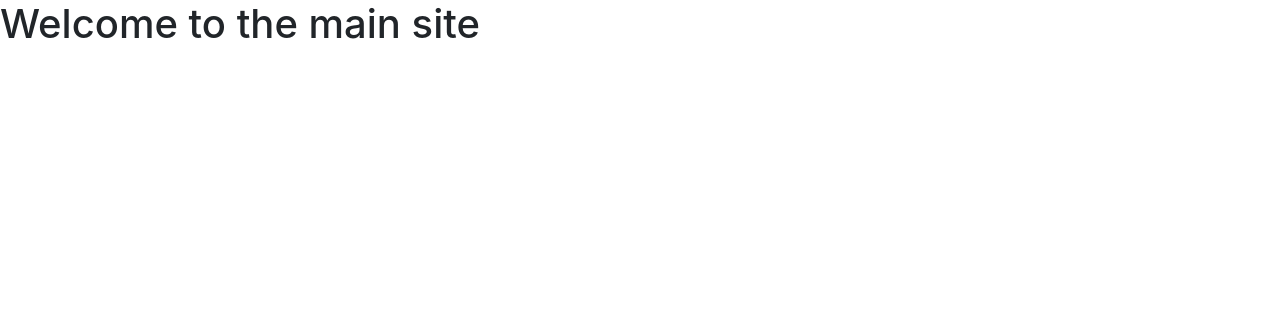
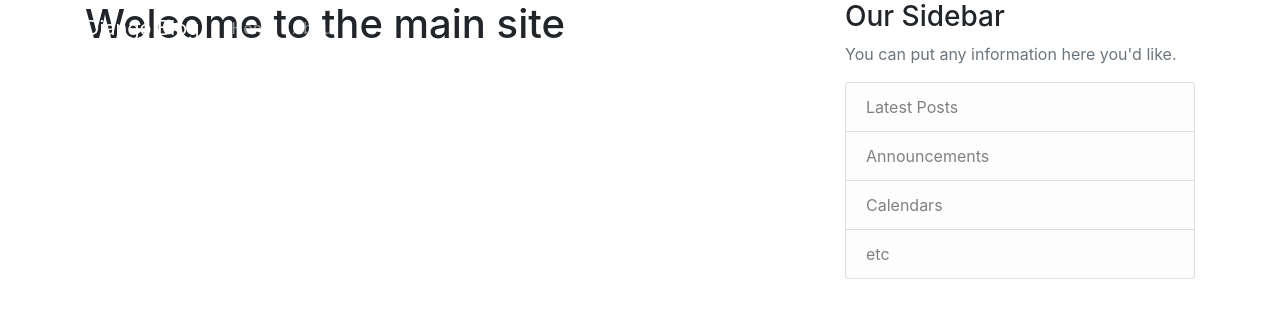
Before and after one commit to Tu1026/djangoWebsite, a Python web app: template main/templates/main/home.html in a window 1280 px wide. Shown: the top 318 px of the page. Run offline with Jinja, Linux system fonts and the light colour scheme; the template is opened without the code that fills it, so the values that code supplies are empty; some libraries are stand-ins or nearby versions.

Commit message:
adding basic css and html to visualize

```diff
--- a/main/templates/main/base.html
+++ b/main/templates/main/base.html
@@ -14,9 +14,48 @@
     <title>Wilson and Friends</title>
   </head>
   <body>
-	<div>
-	{% block content %}{% endblock content %}
-	</div>
+	<header class="site-header">
+		<nav class="navbar navbar-expand-md navbar-dark bg-steel fixed-top">
+			<div class="container">
+				<a class="navbar-brand mr-4" href="/">Django Blog</a>
+				<button class="navbar-toggler" type="button" data-toggle="collapse" data-target="#navbarToggle"
+					aria-controls="navbarToggle" aria-expanded="false" aria-label="Toggle navigation">
+					<span class="navbar-toggler-icon"></span>
+				</button>
+				<div class="collapse navbar-collapse" id="navbarToggle">
+					<div class="navbar-nav mr-auto">
+						<a class="nav-item nav-link" href="/">Home</a>
+						<a class="nav-item nav-link" href="/about">About</a>
+					</div>
+					<!-- Navbar Right Side -->
+					<div class="navbar-nav">
+						<a class="nav-item nav-link" href="#">Login</a>
+						<a class="nav-item nav-link" href="#">Register</a>
+					</div>
+				</div>
+			</div>
+		</nav>
+	</header>
+	<main role="main" class="container">
+		<div class="row">
+			<div class="col-md-8">
+				{% block content %}{% endblock %}
+			</div>
+			<div class="col-md-4">
+				<div class="content-section">
+					<h3>Our Sidebar</h3>
+					<p class='text-muted'>You can put any information here you'd like.
+					<ul class="list-group">
+						<li class="list-group-item list-group-item-light">Latest Posts</li>
+						<li class="list-group-item list-group-item-light">Announcements</li>
+						<li class="list-group-item list-group-item-light">Calendars</li>
+						<li class="list-group-item list-group-item-light">etc</li>
+					</ul>
+					</p>
+				</div>
+			</div>
+		</div>
+	</main>
     <!-- Optional JavaScript -->
     <!-- jQuery first, then Popper.js, then Bootstrap JS -->
   </body>
```
Also changed, not shown: static/main/main.css (added, +84 -0 lines).
